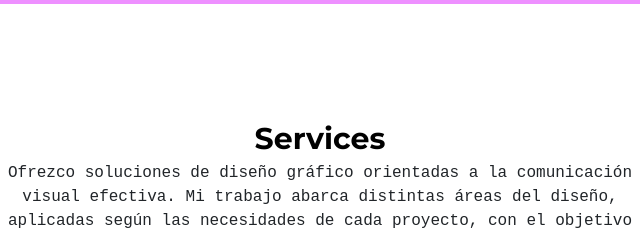
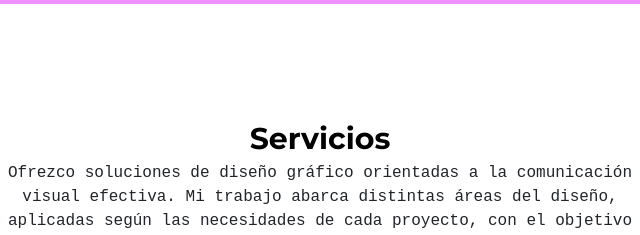
Before and after one commit to elizabethfloresdg/elizabethfloresdg, a plain HTML site: page index.html in a window 1280 px wide. Shown: the part 1900-2135 px from the top of the page, 320-960 px from the left. Drawn offline with Linux system fonts and the light colour scheme; files whose address does not match are found by name; a web font is replaced by a local one.

Commit message:
cambio de titulo

```diff
--- a/index.html
+++ b/index.html
@@ -188,7 +188,7 @@
       <div class="container">
         <div class="row mb-4">
           <div class="col-lg-7 text-center mx-auto">
-            <h2 class="section-heading gsap-reveal-hero mb-0"><strong>Services</strong></h2>
+            <h2 class="section-heading gsap-reveal-hero mb-0"><strong>Servicios</strong></h2>
             <p class="gsap-reveal-hero">Ofrezco soluciones de diseño gráfico orientadas a la comunicación visual efectiva. Mi trabajo abarca distintas áreas del diseño, aplicadas según las necesidades de cada proyecto, con el objetivo de transmitir mensajes claros y potenciar la identidad de marca.</p>
             <div class="wave gsap-reveal-hero" >
               <svg>
```
